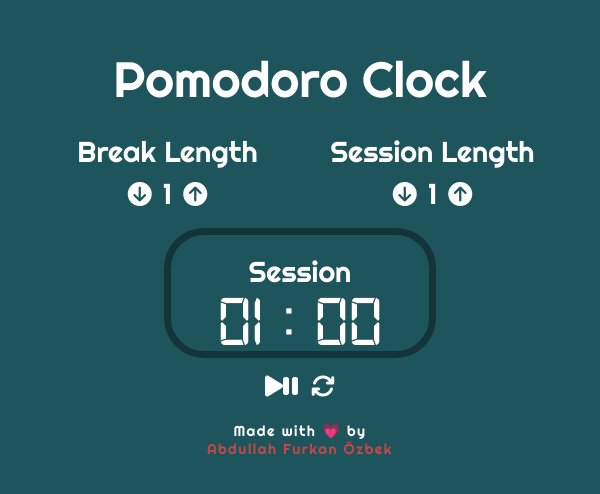
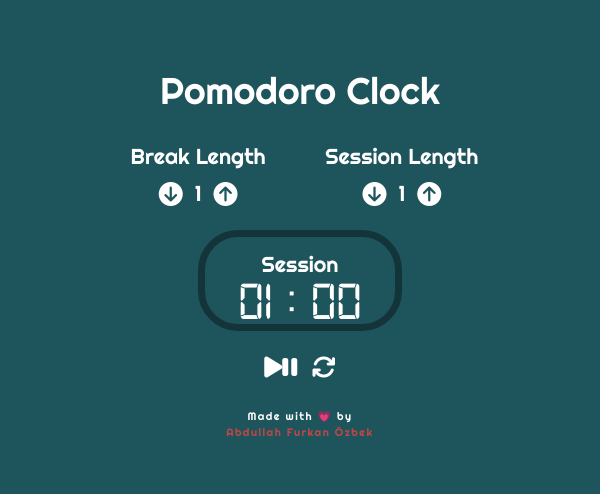
Before and after one commit to afozbek/Pomodoro-Clock, a React (Create React App) app: page / in a window 600 px wide. Shown: the part 162-656 px from the top of the page. Built offline with nearby package versions, Linux system fonts and the light colour scheme.

Commit message:
applying media queries

```diff
--- a/src/App.scss
+++ b/src/App.scss
@@ -11,6 +11,15 @@ $primary-color: #1e555c;
   box-sizing: border-box;
   padding: 0;
   margin: 0;
+}
+html {
+  font-size: 16px;
+  @media screen and (min-width: 600px) and (max-width: 700px) {
+    font-size: 14px;
+  }
+  @media screen and (max-width: 600px) {
+    font-size: 12px;
+  }
 }
 
 body {
@@ -36,10 +45,16 @@ button {
   border: none;
   cursor: pointer;
   margin: 0.4rem 0.7rem;
+  @media screen and (max-width: 600px) {
+    margin: 0.6rem 1rem;
+  }
 
   i {
     font-size: 1.5rem;
     width: 100%;
+    @media screen and (max-width: 600px) {
+      font-size: 2rem;
+    }
   }
 }
 
@@ -52,17 +67,22 @@ button {
   font-size: 3.1rem;
   font-weight: 500;
   margin-bottom: 1.1rem;
+  @media screen and (max-width: 600px) {
+    margin-bottom: 2rem;
+  }
 }
 
 .lengths {
   display: flex;
   padding: 0.4rem;
   margin-bottom: 0.6rem;
+  @media screen and (max-width: 600px) {
+    margin-bottom: 1rem;
+  }
 
   &__length {
     width: 50%;
     font-size: 1.8rem;
-    // font-weight: bold;
 
     &__controls {
       display: flex;
@@ -84,12 +104,15 @@ button {
   border: 7px solid #13353a;
   border-radius: 40px;
 
+  @media screen and (max-width: 600px) {
+    margin-bottom: 2rem;
+  }
+
   .timer-wrapper {
     margin: 1.2rem 0;
 
     #timer-label {
       font-size: 1.8rem;
-      //   font-weight: bold;
     }
 
     #time-left {
@@ -108,6 +131,9 @@ button {
 
   button {
     margin: 0 0.4rem;
+    @media screen and (max-width: 600px) {
+      margin: 0 0.6rem;
+    }
   }
 
   #start_stop {
@@ -132,8 +158,16 @@ button {
   -webkit-box-align: center;
   -ms-flex-align: center;
   align-items: center;
+
+  @media screen and (max-width: 600px) {
+    margin-top: 2.5rem;
+  }
 }
 .author a {
   text-decoration: none;
   color: #c54646;
+  margin-top: 0.1rem;
+  @media screen and (max-width: 600px) {
+    margin-top: 0.2rem;
+  }
 }
```
